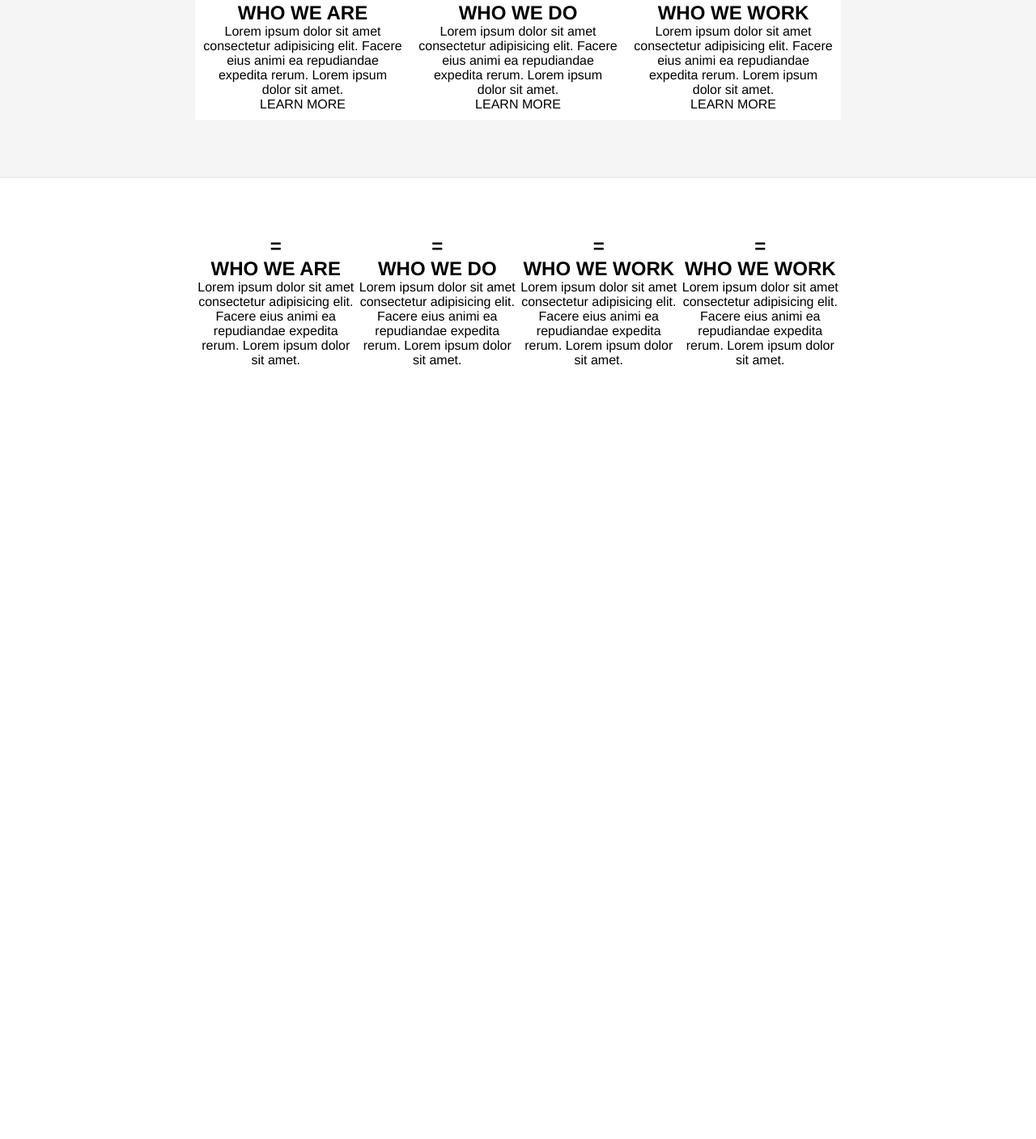
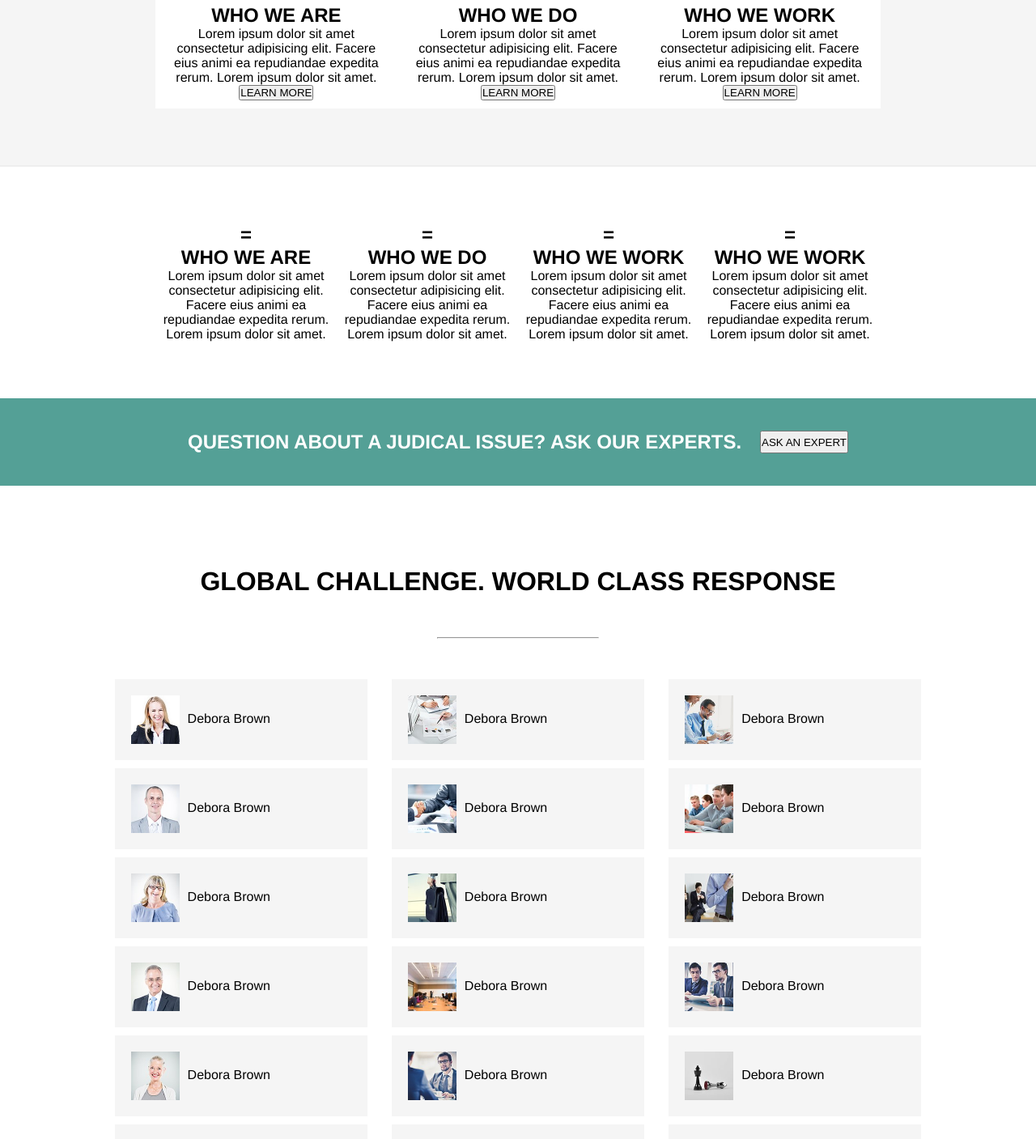
Before and after one commit to AlessandroFulco/proj-html-vuejs, a Vue app: page / in a window 1280 px wide. Shown: the part 800-2207 px from the top of the page at 81% size. Before the commit the page ends 1324 px from the top, so only its background shows below. Built offline with nearby package versions, Linux system fonts and the light colour scheme.

Commit message:
varie sez main

```diff
--- a/src/App.vue
+++ b/src/App.vue
@@ -29,9 +29,9 @@
           <p>
             Lorem ipsum dolor sit amet consectetur adipisicing elit. Facere eius animi ea repudiandae expedita rerum. Lorem ipsum dolor sit amet.
           </p>
-          <div class="btn">
+          <button class="btn">
             LEARN MORE
-          </div>
+          </button>
         </section>
 
         <section>
@@ -41,9 +41,9 @@
           <p>
             Lorem ipsum dolor sit amet consectetur adipisicing elit. Facere eius animi ea repudiandae expedita rerum. Lorem ipsum dolor sit amet.
           </p>
-          <div class="btn">
+          <button class="btn">
             LEARN MORE
-          </div>
+          </button>
         </section>
 
         <section>
@@ -53,9 +53,9 @@
           <p>
             Lorem ipsum dolor sit amet consectetur adipisicing elit. Facere eius animi ea repudiandae expedita rerum. Lorem ipsum dolor sit amet.
           </p>
-          <div class="btn">
+          <button class="btn">
             LEARN MORE
-          </div>
+          </button>
         </section>
       </div>
 
@@ -105,26 +105,175 @@
 
         </section>
       </div>
+        <!-- /sez -->
 
+
+        <!-- ask -->
+      <div class="banner">
+        <div>
+          <h2>
+            QUESTION ABOUT A JUDICAL ISSUE? ASK OUR EXPERTS.
+          </h2>
+          <button class="btn">
+            ASK AN EXPERT
+          </button>
+        </div>
+      </div>
+
+      <!-- sez -->
+      <div id="myClass">
+        <h1>
+          GLOBAL CHALLENGE. WORLD CLASS RESPONSE
+        </h1>
+
+        <hr>
+        <!-- comp. x18 -->
+        <div class="list-card">
+          <!-- list 1 -->
+          <ul>
+            <li>
+              <img src="./assets/images/column1-image1.jpg" alt="Debora Brown">
+              <span>Debora Brown</span>
+            </li>
+            <li>
+              <img src="./assets/images/column1-image2.jpg" alt="Debora Brown">
+              <span>Debora Brown</span>
+            </li>
+            <li>
+              <img src="./assets/images/column1-image3.jpg" alt="Debora Brown">
+              <span>Debora Brown</span>
+            </li>
+            <li>
+              <img src="./assets/images/column1-image4.jpg" alt="Debora Brown">
+              <span>Debora Brown</span>
+            </li>
+            <li>
+              <img src="./assets/images/column1-image5.jpg" alt="Debora Brown">
+              <span>Debora Brown</span>
+            </li>
+            <li>
+              <img src="./assets/images/column1-image6.jpg" alt="Debora Brown">
+              <span>Debora Brown</span>
+            </li>
+          </ul>
+
+          <!-- list 2 -->
+          <ul>
+            <li>
+              <img src="./assets/images/column2-image1.jpg" alt="Debora Brown">
+              <span>Debora Brown</span>
+            </li>
+            <li>
+              <img src="./assets/images/column2-image2.jpg" alt="Debora Brown">
+              <span>Debora Brown</span>
+            </li>
+            <li>
+              <img src="./assets/images/column2-image3.jpg" alt="Debora Brown">
+              <span>Debora Brown</span>
+            </li>
+            <li>
+              <img src="./assets/images/column2-image4.jpg" alt="Debora Brown">
+              <span>Debora Brown</span>
+            </li>
+            <li>
+              <img src="./assets/images/column2-image5.jpg" alt="Debora Brown">
+              <span>Debora Brown</span>
+            </li>
+            <li>
+              <img src="./assets/images/column2-image6.jpg" alt="Debora Brown">
+              <span>Debora Brown</span>
+            </li>
+          </ul>
+          <!-- list 3 -->
+          <ul>
+            <li>
+              <img src="./assets/images/column3-image1.jpg" alt="Debora Brown">
+              <span>Debora Brown</span>
+            </li>
+            <li>
+              <img src="./assets/images/column3-image2.jpg" alt="Debora Brown">
+              <span>Debora Brown</span>
+            </li>
+            <li>
+              <img src="./assets/images/column3-image3.jpg" alt="Debora Brown">
+              <span>Debora Brown</span>
+            </li>
+            <li>
+              <img src="./assets/images/column3-image4.jpg" alt="Debora Brown">
+              <span>Debora Brown</span>
+            </li>
+            <li>
+              <img src="./assets/images/column3-image5.jpg" alt="Debora Brown">
+              <span>Debora Brown</span>
+            </li>
+            <li>
+              <img src="./assets/images/column3-image6.jpg" alt="Debora Brown">
+              <span>Debora Brown</span>
+            </li>
+          </ul>
+        </div>
+      </div>
+      <!-- /sez -->
+
+      <!-- cit. -->
+      <div class="cit">
+        <img src="./assets/images/envato-logo.png" alt="Evanto Logo">
+        <p>
+          "We have worked with Avada Law for the past 15 years. As we have grown and evolved, what I have valued most about
+           <br>
+           our relationship is that Avada Law know us and our business"
+        </p>
+        <h3>
+          Nigel Rawlinson &middot; Senior Partner
+        </h3>
+      </div>
+
+      <!-- sez -->
+      <div class="info special">
+        <!-- comp. x3 -->
+        <section>
+          <img src="./assets/images/law_7.jpg" alt="Internation">
+          <h3>
+            INTERNATIONAL
+          </h3>
+          <p>
+            Lorem ipsum, dolor sit amet consectetur adipisicing elit. Eius ipsam dolore hic?
+          </p>
+        </section>
+
+        <section>
+          <img src="./assets/images/law_7.jpg" alt="Internation">
+          <h3>
+            PARTNERSHIPS
+          </h3>
+          <p>
+            Lorem ipsum, dolor sit amet consectetur adipisicing elit. Eius ipsam dolore hic?
+          </p>
+        </section>
+
+        <section>
+          <img src="./assets/images/law_7.jpg" alt="Internation">
+          <h3>
+            EXCELLENCE
+          </h3>
+          <p>
+            Lorem ipsum, dolor sit amet consectetur adipisicing elit. Eius ipsam dolore hic?
+          </p>
+        </section>
+
+      </div>
+      <!-- /sez -->
+
+      <!-- Enquiry -->
 
 
     </main>
 
-      <!-- /sez -->
 
-      <!-- ask -->
 
-      <!-- sez -->
-        <!-- comp. x18 -->
-      <!-- /sez -->
 
-      <!-- cit. -->
 
-      <!-- sez -->
-        <!-- comp. x3 -->
-      <!-- /sez -->
 
-      <!-- Enquiry -->
 
     <!-- footer -->
 
@@ -145,6 +294,7 @@ export default {
 
 <style lang="scss">
 $bg-sez: #f5f5f5;
+$bg-banner: #54a096;
 * {
   margin: 0;
   padding: 0;
@@ -180,9 +330,10 @@ $bg-sez: #f5f5f5;
       background-color: $bg-sez;
       display: flex;
       justify-content: center;
-      padding: 70px;
+      padding: 70px 0;
 
       section {
+        border-top: 3px solid $bg-banner;
         flex-basis: calc(70% / 3);
         padding: 10px;
         background-color: #fff;
@@ -193,9 +344,102 @@ $bg-sez: #f5f5f5;
       background-color: #fff;
       display: flex;
       justify-content: center;
-      padding: 70px;
+      padding: 70px 0;
       section {
         flex-basis: calc(70% / 4);
+      }
+    }
+
+    .banner {
+      background-color: $bg-banner;
+      color: #fff;
+      div {
+        width: 70%;
+        margin: 0 auto;
+        display: flex;
+        justify-content: space-between;
+        padding: 40px;
+      }
+    }
+    #myClass {
+      text-align: center;
+      padding: 100px 0;
+
+      hr {
+        width: 200px;
+        margin: 50px auto;
+        color: $bg-sez
+      }
+      .list-card {
+        display: flex;
+        justify-content: center;
+
+        ul {
+          margin: 0 15px;
+          list-style-type: none;
+
+          li {
+            padding: 20px;
+            margin-bottom: 10px;
+            background-color: $bg-sez;
+            img {
+              height: 60px;
+              width: auto;
+              vertical-align: middle;
+              margin-right: 10px;
+            }
+            span {
+              padding-right: 100px;
+            }
+          }
+        }
+      }
+    }
+    .cit {
+      width: 100%;
+      height: 400px;
+      background-image: url('./assets/images/showeare-parallax.jpg');
+      background-position: center -380px;
+      background-repeat: no-repeat;
+      background-size: cover;
+
+      color: #fff;
+      font-style: italic;
+      text-align: center;
+      display: flex;
+      flex-direction: column;
+      align-items: center;
+      justify-content: center;
+      gap: 20px;
+
+      p {
+        line-height: 30px;
+        letter-spacing: 2px;
+      }
+    }
+    .info.special {
+
+      background-color: $bg-sez;
+      display: flex;
+      justify-content: center;
+      padding: 70px 0;
+      section {
+        border-top: 3px solid $bg-banner;
+        background-color: #fff;
+        padding: 40px;
+        flex-basis: calc(70% / 3);
+
+        img {
+          max-width: 100%;
+        }
+
+        h3 {
+          margin: 20px 0;
+        }
+        p {
+          color: #666;
+          font-size: 14px;
+        }
       }
     }
   }
```
